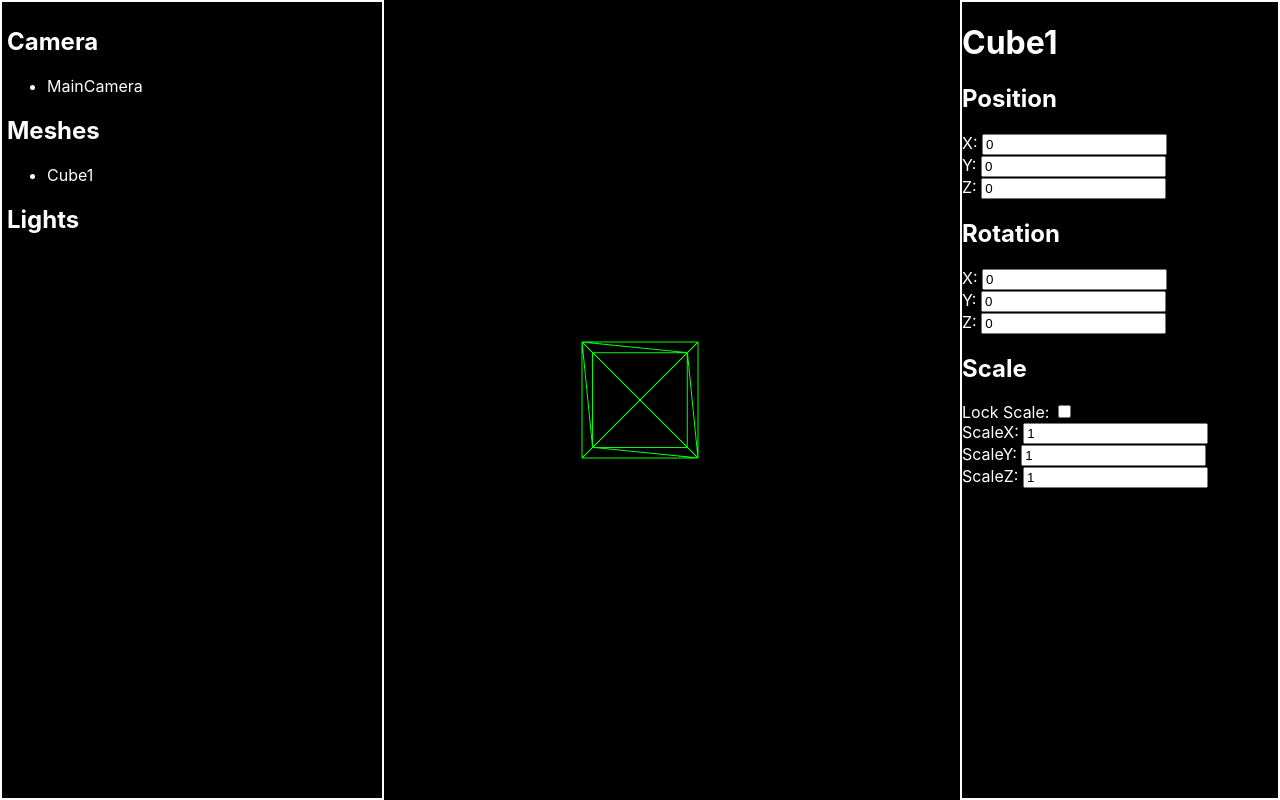
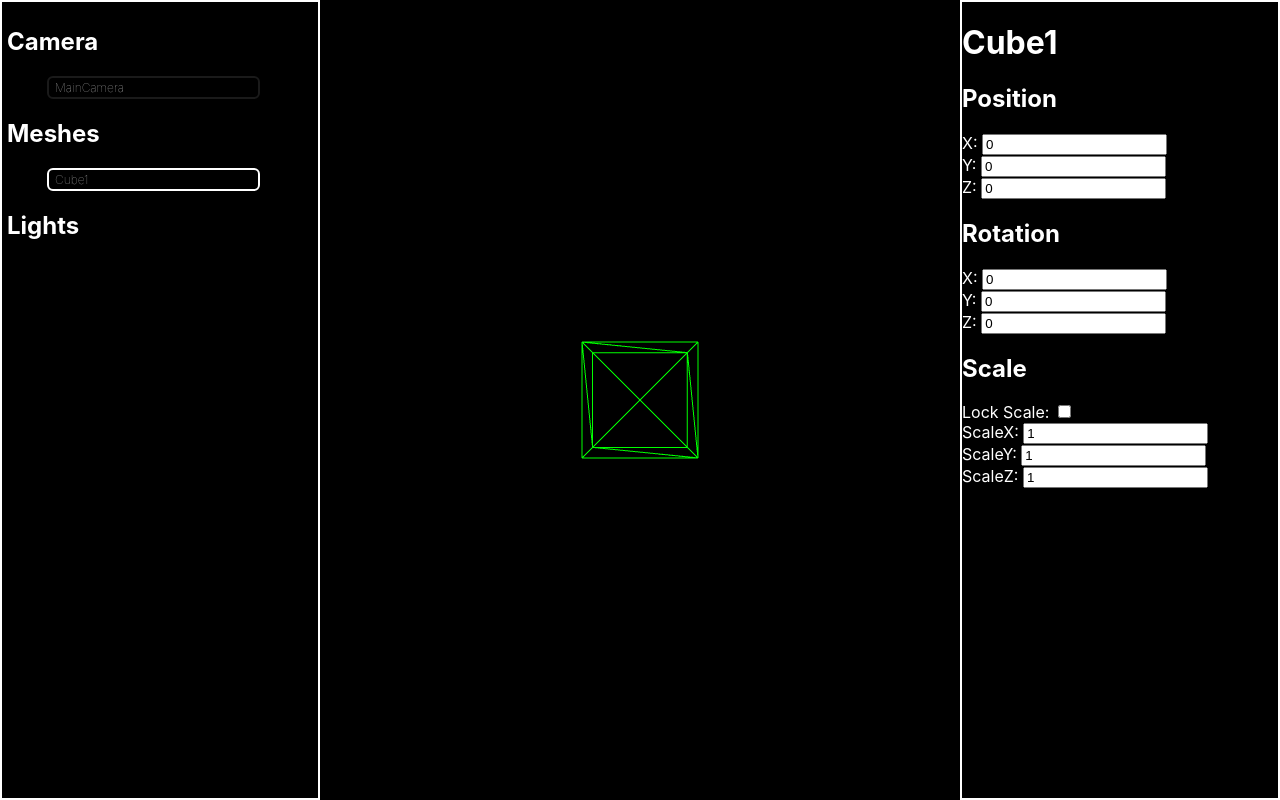
Before and after one commit to Pmtal3122/three-paint, a React (Create React App) app: page /editor in a window 1280 px wide. Both pictures are taken after a click on the item "Cube1". Built offline with nearby package versions, Linux system fonts and the light colour scheme.

Commit message:
List Item Active in Editor Left, still requires strict mode

```diff
--- a/src/components/EditorLeft/EditorLeftComponent.tsx
+++ b/src/components/EditorLeft/EditorLeftComponent.tsx
@@ -1,5 +1,5 @@
 /* eslint-disable react-hooks/exhaustive-deps */
-import React, { useState } from 'react';
+import React, { useEffect, useState } from 'react';
 import styles from './editorLeft.module.css';
 import { useSelector } from 'react-redux';
 import { RootState } from '../../store/store';
@@ -14,17 +14,44 @@ export default function EditorLeftComponent() {
   const [activeObj, setActiveObj] = useState<any | null>(null);
   const [activeObjType, setActiveObjType] = useState<string>('');
 
+  const handleListItemClick = (e: React.MouseEvent<HTMLLIElement, MouseEvent>) => {
+    const target = e.currentTarget;
+    console.log('target', target);
+    const activeListItem = document.querySelector(`.${styles.listItemActive}`);
+    activeListItem?.classList.remove(styles.listItemActive);
+    target.classList.add(styles.listItemActive);
+  }
+
+  // useEffect(() => {
+  //   const listItems = document.querySelectorAll(`.${styles.listItem}`);
+  //   listItems.forEach((item) => {
+  //     item.addEventListener('click', () => {
+  //       listItems.forEach((li) => li.classList.remove(styles.listItemActive));
+  //       item.classList.add(styles.listItemActive);
+  //     });
+  //   });
+
+  //   return () => {
+  //     listItems.forEach((item) => {
+  //       item.removeEventListener('click', () => {
+  //         listItems.forEach((li) => li.classList.remove(styles.listItemActive));
+  //         item.classList.add(styles.listItemActive);
+  //       });
+  //     });
+  //   }
+  // }, [])
+
   return (
     <>
       <div id={styles.editorLeft}>
         <h2>Camera</h2>
         <ul>
-          <li onClick={() => {setActiveObj(camera); setActiveObjType('camera')}}>{camera !== null ? camera.name : null}</li>
+          <li className={`${styles.listItem} ${styles.cameraListItem}`} onClick={(e) => {setActiveObj(camera); setActiveObjType('camera'); handleListItemClick(e)}}>{camera !== null ? camera.name : null}</li>
         </ul>
         <h2>Meshes</h2>
         <ul>
           {
-            meshes.map((mesh) => <li onClick={() => {setActiveObj(mesh); setActiveObjType('mesh')}} key={mesh.meshObject['uuid']}>{mesh.name}</li>)
+            meshes.map((mesh) => <li className={`${styles.listItem} ${styles.meshListItem}`} onClick={(e) => {setActiveObj(mesh); setActiveObjType('mesh'); handleListItemClick(e)}} key={mesh.meshObject['uuid']}>{mesh.name}</li>)
           }
         </ul>
         <h2>Lights</h2>
--- a/src/components/EditorLeft/editorLeft.module.css
+++ b/src/components/EditorLeft/editorLeft.module.css
@@ -8,10 +8,32 @@
     z-index: 5;
     box-sizing: border-box;
     margin: 0;
-    width: 30%;
+    width: 25%;
     border: 2px solid white;
     overflow: scroll;
     height: 100vh;
     padding: 5px;
     backdrop-filter: blur(2px);
 }
+
+.listItem {
+    list-style: none;
+    border: 2px solid rgba(255, 255, 255, 0.1);
+    margin-right: 20%;
+    padding: 2px 6px;
+    border-radius: 6px;
+    color: rgba(255, 255, 255, 0.7);
+    font-weight: 100;
+    font-size: 12px;
+}
+
+.listItem:hover {
+    border: 2px solid transparent;
+    background-color: rgba(255, 255, 255, 0.1);
+}
+
+.listItemActive, .listItemActive:hover {
+    border: 2px solid white;
+}
+
+.cameraListItem {}
--- a/src/components/EditorRight/editorRightStyles.module.css
+++ b/src/components/EditorRight/editorRightStyles.module.css
@@ -9,5 +9,6 @@
     z-index: 5;
     box-sizing: border-box;
     margin: 0;
+    backdrop-filter: blur(2px);
     border: 2px solid white;
 }
--- a/src/components/MeshPropertiesComponent/meshPropertiesStyles.module.css
+++ b/src/components/MeshPropertiesComponent/meshPropertiesStyles.module.css
@@ -1,3 +1,7 @@
+#meshProperties {
+
+}
+
 .scaleInputs {
     visibility: hidden;
     height: 0;
```
